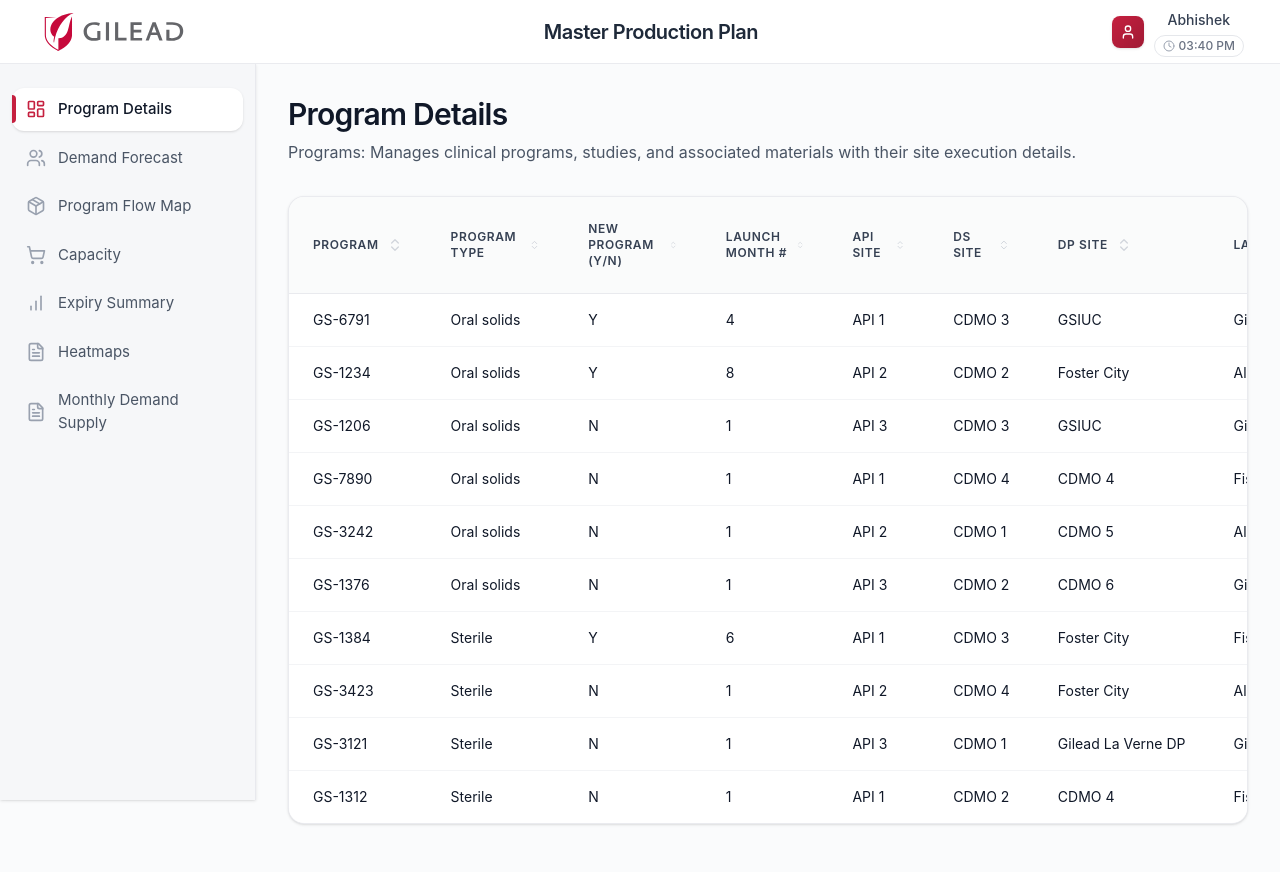
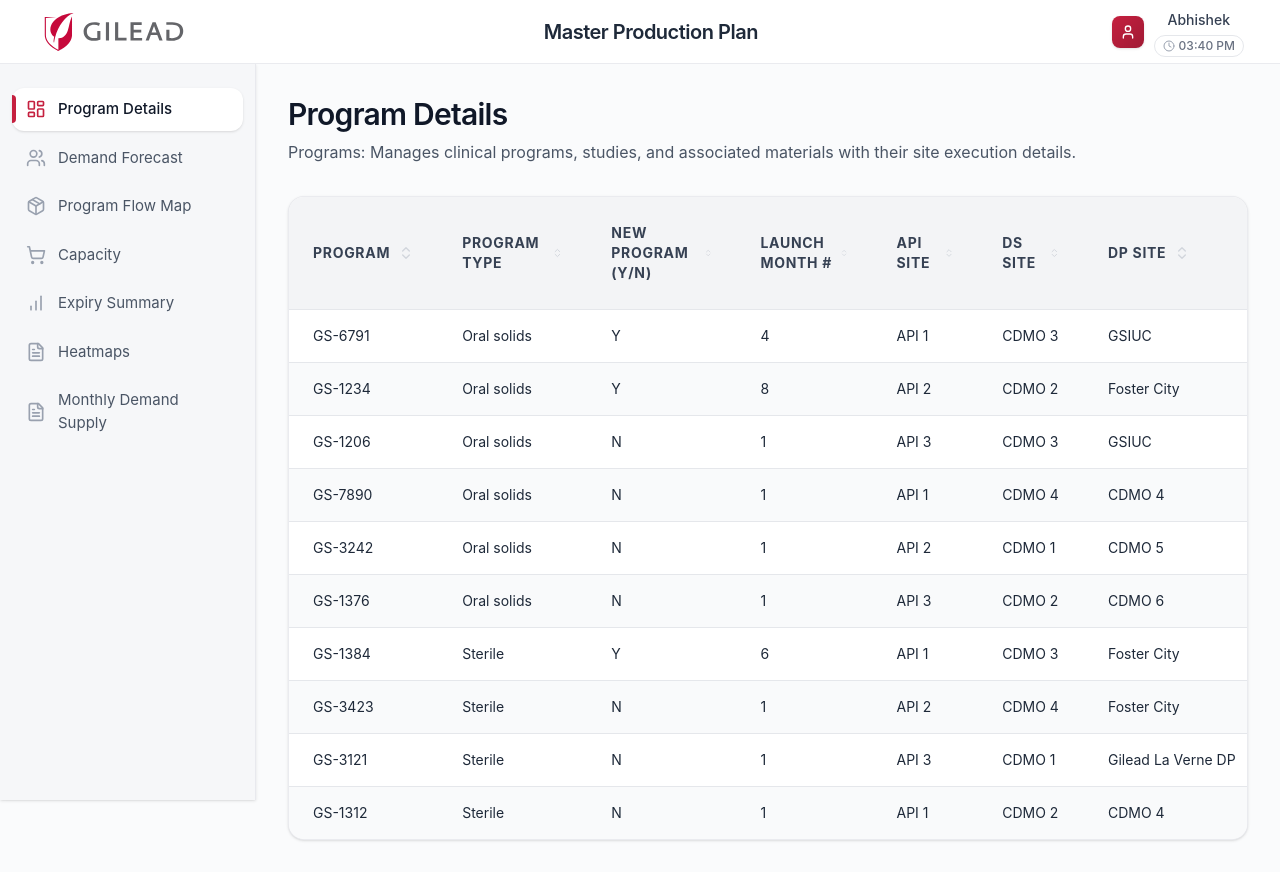
Before and after one commit to vedant-gilead/application_dashboard, a React (Vite) app: page / in a window 1280 px wide. Built offline with nearby package versions, Linux system fonts and the light colour scheme.

Commit message:
Added the table UI minor changes

```diff
--- a/src/app/components/DataTable.jsx
+++ b/src/app/components/DataTable.jsx
@@ -123,15 +123,15 @@
       {/* Table Container with Horizontal Scroll */}
       <div className="overflow-x-auto">
         <table className="w-full">
-          <thead className="bg-gray-50/80 border-b border-gray-200/80">
+          <thead className="bg-gray-100 border-b border-gray-200">
             <tr>
               {columns.map((column) => (
                 <th
                   key={column.key}
                   onClick={() => handleSort(column.key, column.sortable)}
                   className={`
-                    px-6 py-4 text-left text-xs font-semibold text-gray-700 uppercase tracking-wider
-                    ${column.sortable ? 'cursor-pointer hover:bg-gray-100/80 select-none' : ''}
+                    px-6 py-4 text-left text-sm font-bold text-gray-700 uppercase tracking-wider
+                    ${column.sortable ? 'cursor-pointer hover:bg-gray-200 select-none' : ''}
                     transition-colors duration-150
                   `}
                 >
@@ -143,16 +143,16 @@
               ))}
             </tr>
           </thead>
-          <tbody className="bg-white divide-y divide-gray-100">
+          <tbody className="bg-white divide-y divide-gray-200">
             {currentData.map((row, rowIndex) => (
               <tr
                 key={rowIndex}
-                className="hover:bg-gray-50/50 transition-colors duration-150"
+                className="odd:bg-white even:bg-gray-50 hover:bg-gray-100 transition-colors duration-150"
               >
                 {columns.map((column) => (
                   <td
                     key={column.key}
-                    className="px-6 py-4 whitespace-nowrap text-sm text-gray-900"
+                    className="px-6 py-4 whitespace-nowrap text-sm text-gray-800"
                   >
                     {row[column.key]}
                   </td>
--- a/src/app/components/EditableDataTable.jsx
+++ b/src/app/components/EditableDataTable.jsx
@@ -141,15 +141,15 @@
       {/* Table Container with Horizontal Scroll */}
       <div className="overflow-x-auto">
         <table className="w-full">
-          <thead className="bg-gray-50/80 border-b border-gray-200/80">
+          <thead className="bg-gray-100 border-b border-gray-200">
             <tr>
               {columns.map((column) => (
                 <th
                   key={column.key}
                   onClick={() => handleSort(column.key, column.sortable)}
                   className={`
-                    px-6 py-4 text-left text-xs font-semibold text-gray-700 uppercase tracking-wider
-                    ${column.sortable ? 'cursor-pointer hover:bg-gray-100/80 select-none' : ''}
+                    px-6 py-4 text-left text-sm font-bold text-gray-700 uppercase tracking-wider
+                    ${column.sortable ? 'cursor-pointer hover:bg-gray-200 select-none' : ''}
                     transition-colors duration-150
                   `}
                 >
@@ -161,11 +161,11 @@
               ))}
             </tr>
           </thead>
-          <tbody className="bg-white divide-y divide-gray-100">
+          <tbody className="bg-white divide-y divide-gray-200">
             {currentData.map((row, rowIndex) => (
               <tr
                 key={rowIndex}
-                className="hover:bg-gray-50/50 transition-colors duration-150"
+                className="odd:bg-white even:bg-gray-50 hover:bg-gray-100 transition-colors duration-150"
               >
                 {columns.map((column) => (
                   <td
@@ -174,8 +174,8 @@
                     onBlur={(e) => handleCellEdit(e, startIndex + rowIndex, column.key)}
                     onKeyDown={handleKeyDown}
                     suppressContentEditableWarning={true}
-                    className={`px-6 py-4 whitespace-nowrap text-sm text-gray-900 ${
-                      column.editable ? '' : ''
+                    className={`px-6 py-4 whitespace-nowrap text-sm text-gray-800 ${
+                      column.editable ? 'outline-none focus:ring-2 focus:ring-red-500' : ''
                     }`}
                   >
                     {row[column.key]}
```
